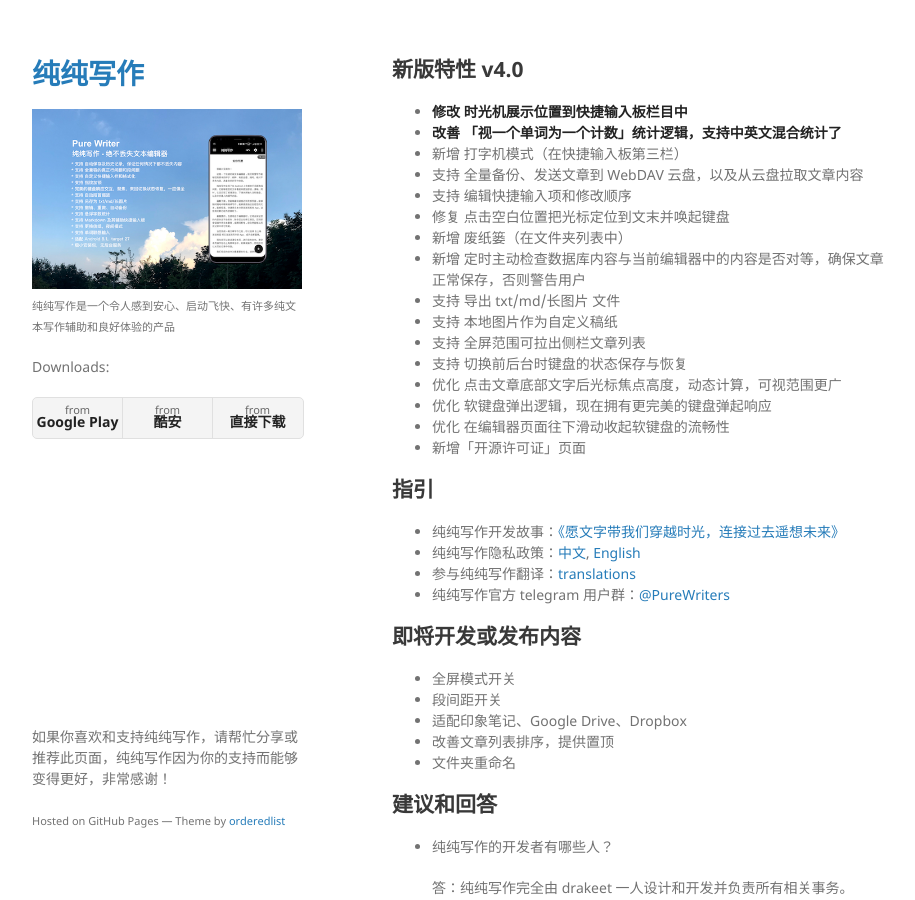
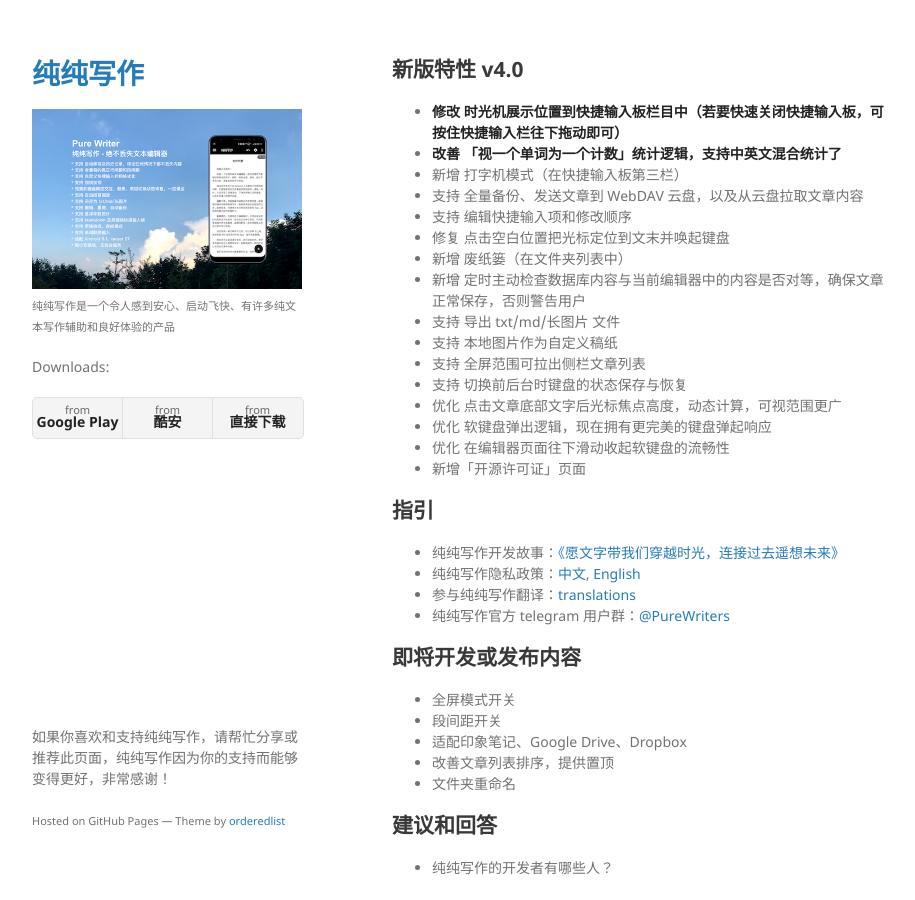
Before and after one commit to PureWriter/writer.drakeet.com, a Jekyll site: the page built from index.md, in a window 1280 px wide and 900 px high. Shown: the whole window, without its empty margins (178-1093 px from the left). Built offline with Jekyll 4.4.1, drawn with Linux system fonts in a browser that asks for light colours; our own code applies the rules of GitHub Pages for plain Markdown files.

Commit message:
Updated changelogs

```diff
--- a/index.md
+++ b/index.md
@@ -1,6 +1,6 @@
 ## 新版特性 v4.0
 
-- **修改 时光机展示位置到快捷输入板栏目中**
+- **修改 时光机展示位置到快捷输入板栏目中（若要快速关闭快捷输入板，可按住快捷输入栏往下拖动即可）**
 - **改善 「视一个单词为一个计数」统计逻辑，支持中英文混合统计了**
 - 新增 打字机模式（在快捷输入板第三栏）
 - 支持 全量备份、发送文章到 WebDAV 云盘，以及从云盘拉取文章内容
```
